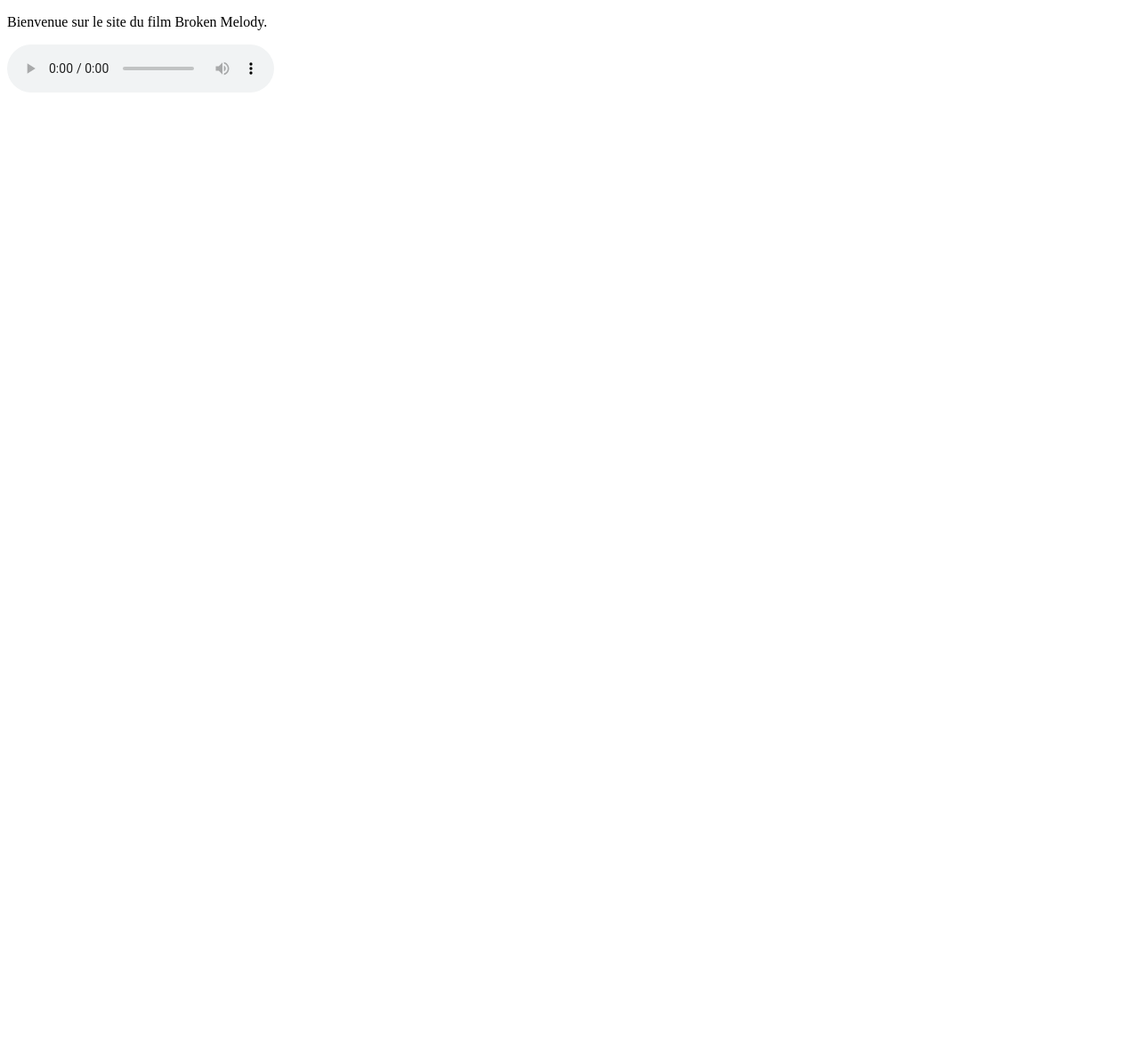
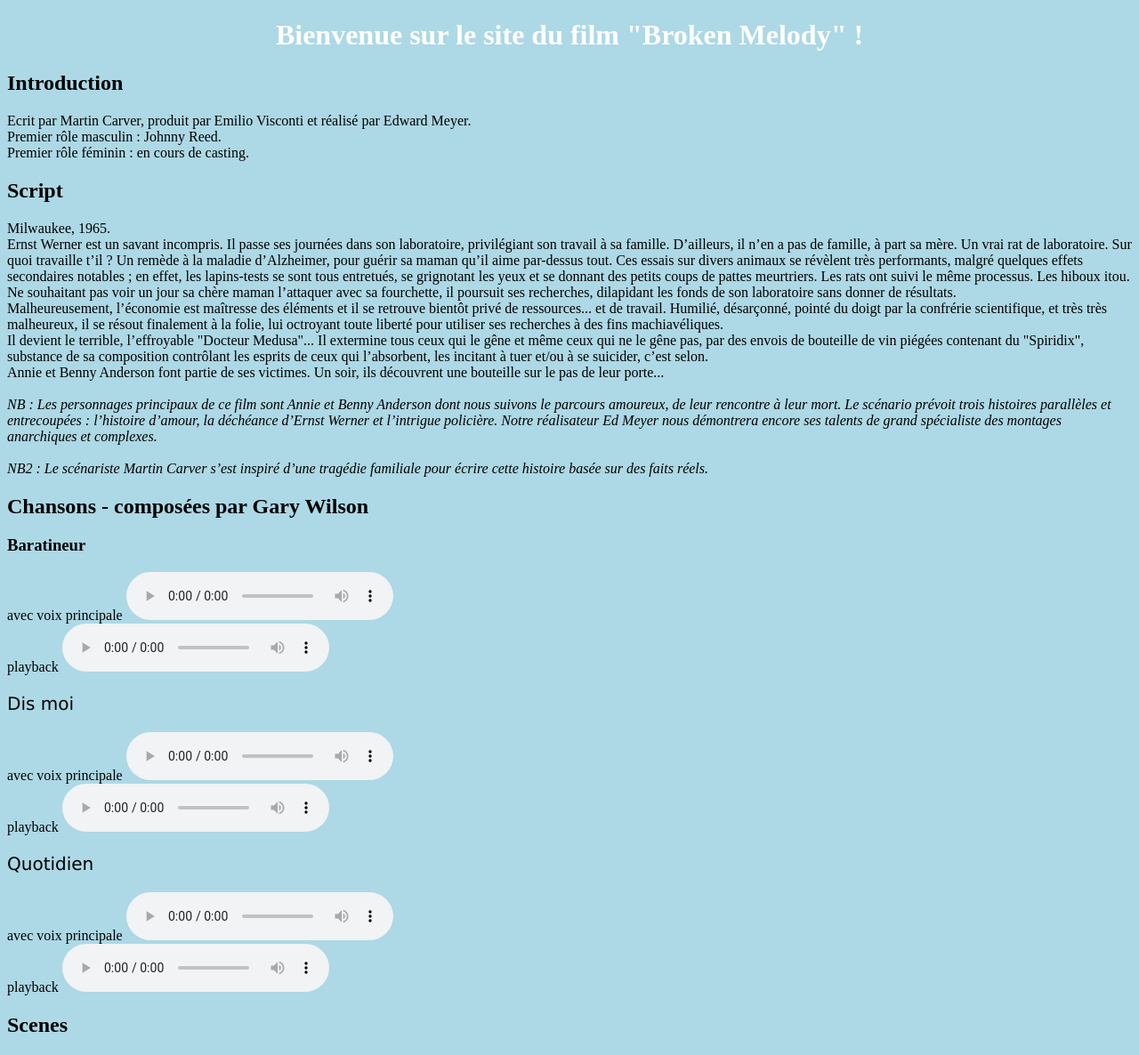
Before and after one commit to oleblouch/brokenmelody, a plain HTML site: page index.html in a window 1280 px wide. Shown: the whole page at 89% size. Before the commit the page ends 800 px from the top, so only its background shows below. Drawn offline with Linux system fonts and the light colour scheme.

Commit message:
update index

```diff
--- /dev/null
+++ b/index.css
@@ -0,0 +1,13 @@
+body {
+    background-color: lightblue;
+  }
+
+  h1 {
+    color: white;
+    text-align: center;
+  }
+
+  p {
+    font-family: verdana;
+    font-size: 20px;
+  }
--- a/index.html
+++ b/index.html
@@ -2,13 +2,101 @@
 <html>
     <head>
         <title>Broken Melody</title>
+        <style>
+body {
+    background-color: lightblue;
+  }
+
+h1 {
+    color: white;
+    text-align: center;
+  }
+
+p {
+    font-family: verdana;
+    font-size: 20px;
+  }
+
+.voice::before {
+  content: "avec voix principale";
+}
+
+.playback::before {
+  content: "playback";
+}
+
+        </style>
     </head>
+
     <body>
-        <p>Bienvenue sur le site du film Broken Melody.</p>
+        <h1>Bienvenue sur le site du film "Broken Melody" !</h1>
 
-        <audio controls>
-          <source src="songs/baratineur.mp3" type="audio/mpeg">
-        Your browser does not support the audio element.
-        </audio>
+        <h2>Introduction</h2>
+
+        Ecrit par Martin Carver, produit par Emilio Visconti et réalisé par Edward Meyer. <br>
+        Premier rôle masculin : Johnny Reed. <br>
+        Premier rôle féminin : en cours de casting. <br>
+
+        <h2>Script</h2>
+
+        Milwaukee, 1965.
+        <br>Ernst Werner est un savant incompris. Il passe ses journées dans son laboratoire, privilégiant son travail à sa famille. D’ailleurs, il n’en a pas de famille, à part sa mère. Un vrai rat de laboratoire. Sur quoi travaille t’il ? Un remède à la maladie d’Alzheimer, pour guérir sa maman qu’il aime par-dessus tout. Ces essais sur divers animaux se révèlent très performants, malgré quelques effets secondaires notables ; en effet, les lapins-tests se sont tous entretués, se grignotant les yeux et se donnant des petits coups de pattes meurtriers. Les rats ont suivi le même processus. Les hiboux itou.
+        <br>Ne souhaitant pas voir un jour sa chère maman l’attaquer avec sa fourchette, il poursuit ses recherches, dilapidant les fonds de son laboratoire sans donner de résultats.
+        <br>Malheureusement, l’économie est maîtresse des éléments et il se retrouve bientôt privé de ressources... et de travail. Humilié, désarçonné, pointé du doigt par la confrérie scientifique, et très très malheureux, il se résout finalement à la folie, lui octroyant toute liberté pour utiliser ses recherches à des fins machiavéliques.
+        <br>Il devient le terrible, l’effroyable "Docteur Medusa"... Il extermine tous ceux qui le gêne et même ceux qui ne le gêne pas, par des envois de bouteille de vin piégées contenant du "Spiridix", substance de sa composition contrôlant les esprits de ceux qui l’absorbent, les incitant à tuer et/ou à se suicider, c’est selon.
+        <br>Annie et Benny Anderson font partie de ses victimes. Un soir, ils découvrent une bouteille sur le pas de leur porte...
+        <br>
+        <br><i>NB : Les personnages principaux de ce film sont Annie et Benny Anderson dont nous suivons le parcours amoureux, de leur rencontre à leur mort. Le scénario prévoit trois histoires parallèles et entrecoupées : l’histoire d’amour, la déchéance d’Ernst Werner et l’intrigue policière. Notre réalisateur Ed Meyer nous démontrera encore ses talents de grand spécialiste des montages anarchiques et complexes.</i>
+        <br>
+        <br><i>NB2 : Le scénariste Martin Carver s’est inspiré d’une tragédie familiale pour écrire cette histoire basée sur des faits réels.</i>
+
+        <h2>Chansons - composées par Gary Wilson</h2>
+
+        <h3>Baratineur</h3>
+
+        <div class="voice">
+            <audio controls>
+            <source src="songs/baratineur.mp3" type="audio/mpeg">
+                Your browser does not support the audio element.
+            </audio>
+        </div>
+        <div class="playback">
+            <audio controls>
+                Version playback
+                <source src="songs/baratineur_playback.mp3" type="audio/mpeg">
+                Your browser does not support the audio element.
+            </audio>
+
+        </ul>
+
+        <p>Dis moi</p>
+        <div class="voice">
+            <audio controls>
+            <source src="songs/dis_moi.mp3" type="audio/mpeg">
+                Your browser does not support the audio element.
+            </audio>
+        </div>
+        <div class="playback">
+            <audio controls>
+                <source src="songs/dis_moi_playback.mp3" type="audio/mpeg">
+                Your browser does not support the audio element.
+            </audio>
+        </div>
+
+        <p>Quotidien</p>
+        <div class="voice">
+            <audio controls>
+            <source src="songs/quotidien.mp3" type="audio/mpeg">
+                Your browser does not support the audio element.
+            </audio>
+        </div>
+        <div class="playback">
+            <audio controls>
+                <source src="songs/quotidien_playback.mp3" type="audio/mpeg">
+                Your browser does not support the audio element.
+            </audio>
+        </div>
+
+        <h2>Scenes</h2>
     </body>
 </html>
```
